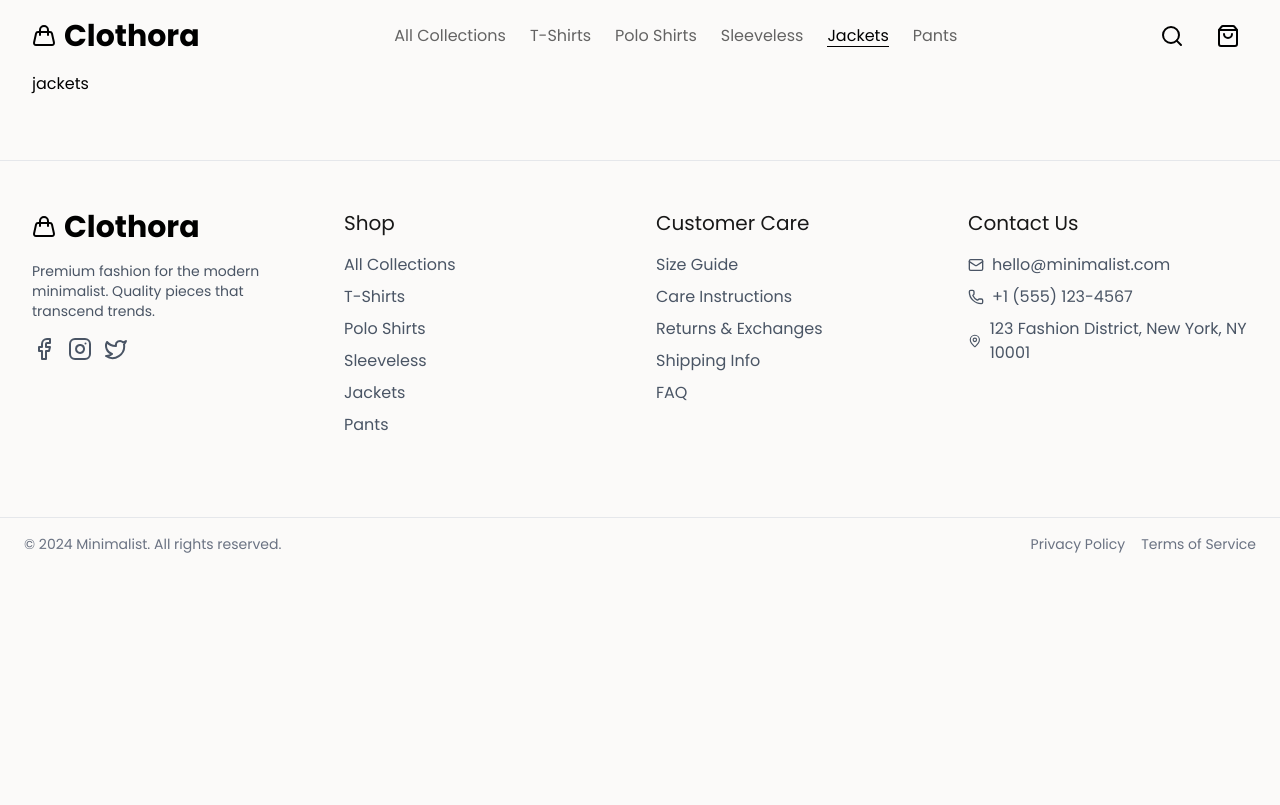
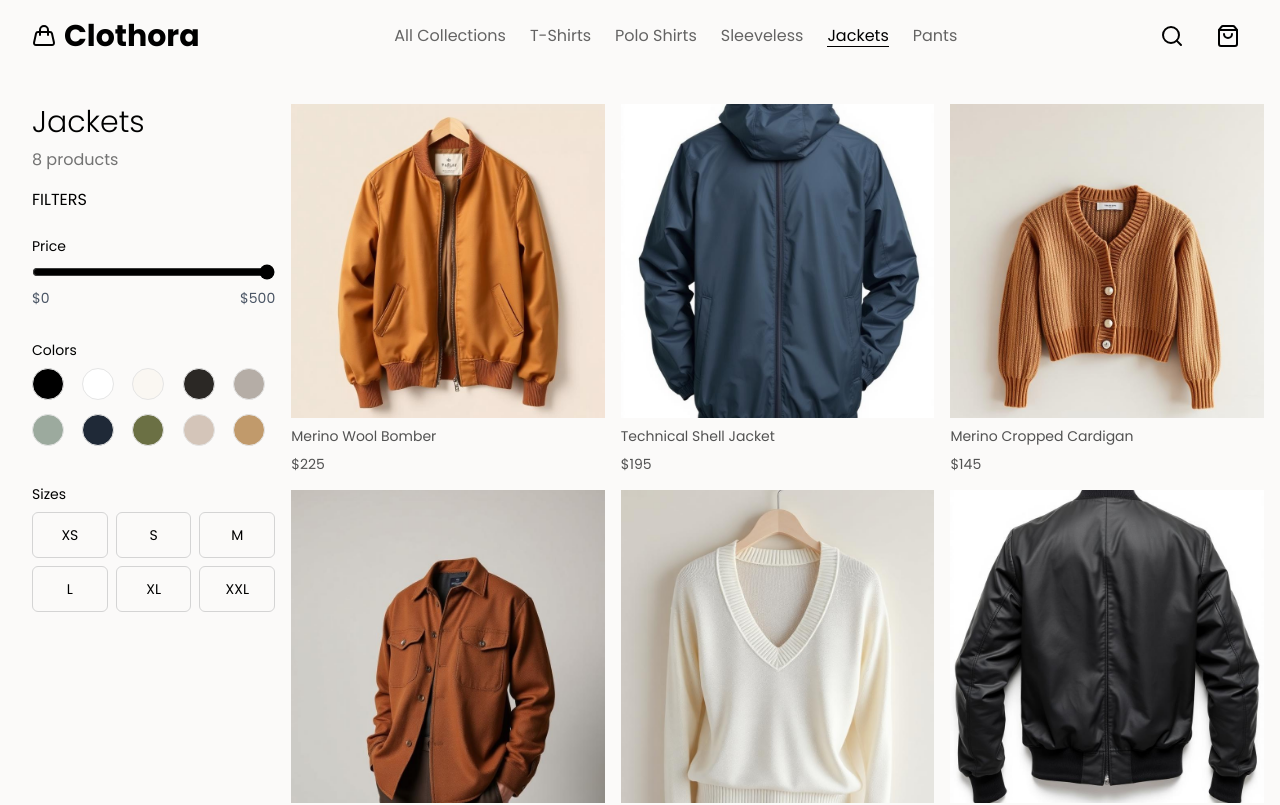
Before and after one commit to zidvsd/clothora, a Next.js app: page /collections/jackets in a window 1280 px wide. Shown: the top 805 px of the page. Built offline with nearby package versions, Linux system fonts and the light colour scheme.

Commit message:
fixed carousel not working upon mount

```diff
--- a/app/collections/[slug]/page.tsx
+++ b/app/collections/[slug]/page.tsx
@@ -1,16 +1,54 @@
 "use client";
-import React from "react";
+import { useState, useMemo } from "react";
+import Filters from "@/components/Filters";
+import ProductList from "@/components/ProductList";
+import { useProductsStore } from "@/store/useProductsStore";
+import { filterProducts, Filters as FiltersType } from "@/lib/utils";
+import { useParams } from "next/navigation";
+import { capitalizeTitle, normalizeStringCategory } from "@/lib/utils";
 
-export default function CategoryPage({
-  params,
-}: {
-  params: Promise<{ slug: string }>;
-}) {
-  const { slug } = React.use(params);
+export default function Page() {
+  const [filters, setFilters] = useState<FiltersType>({
+    priceRange: [0, 500],
+    colors: [],
+    sizes: [],
+  });
+  const params = useParams<{ slug: string }>();
+  const { products } = useProductsStore();
+
+  const filteredProducts = useMemo(() => {
+    if (!products) return [];
+
+    let result = filterProducts(products, filters);
+
+    if (params.slug !== "all-collections") {
+      result = result.filter(
+        (p) => p.category === normalizeStringCategory(params.slug)
+      );
+    }
+    console.log(params.slug);
+    return result;
+  }, [products, filters, params.slug]);
 
   return (
-    <div className="custom-container">
-      <h1>{slug}</h1>
+    <div className="custom-container grid grid-cols-1 lg:grid-cols-[20%_80%] gap-4">
+      <div className="mt-8 w-full">
+        <Filters
+          title={capitalizeTitle(params.slug)}
+          filters={filters}
+          setFilters={setFilters}
+          productCount={filteredProducts.length}
+        />
+      </div>
+
+      <div className="w-full pt-4 lg:pt-0">
+        <ProductList
+          title="All Collections"
+          filters={filters}
+          setFilters={setFilters}
+          products={filteredProducts} // pass directly
+        />
+      </div>
     </div>
   );
 }
--- a/lib/utils.ts
+++ b/lib/utils.ts
@@ -35,3 +35,17 @@ export function filterProducts(products: Product[], filters: Filters) {
     return matchesPrice && matchesColor && matchesSize;
   });
 }
+export function capitalizeTitle(str: string) {
+  return str
+    .split("-")
+    .map((ch) => ch.charAt(0).toUpperCase() + ch.slice(1))
+    .join(" ");
+}
+export function normalizeStringCategory(str: string) {
+  const exceptions = ["pants", "jeans", "sleeveless", "shorts", "jackets"];
+
+  if (exceptions.includes(str)) {
+    return str;
+  }
+  return str.endsWith("s") ? str.slice(0, -1) : str;
+}
```
